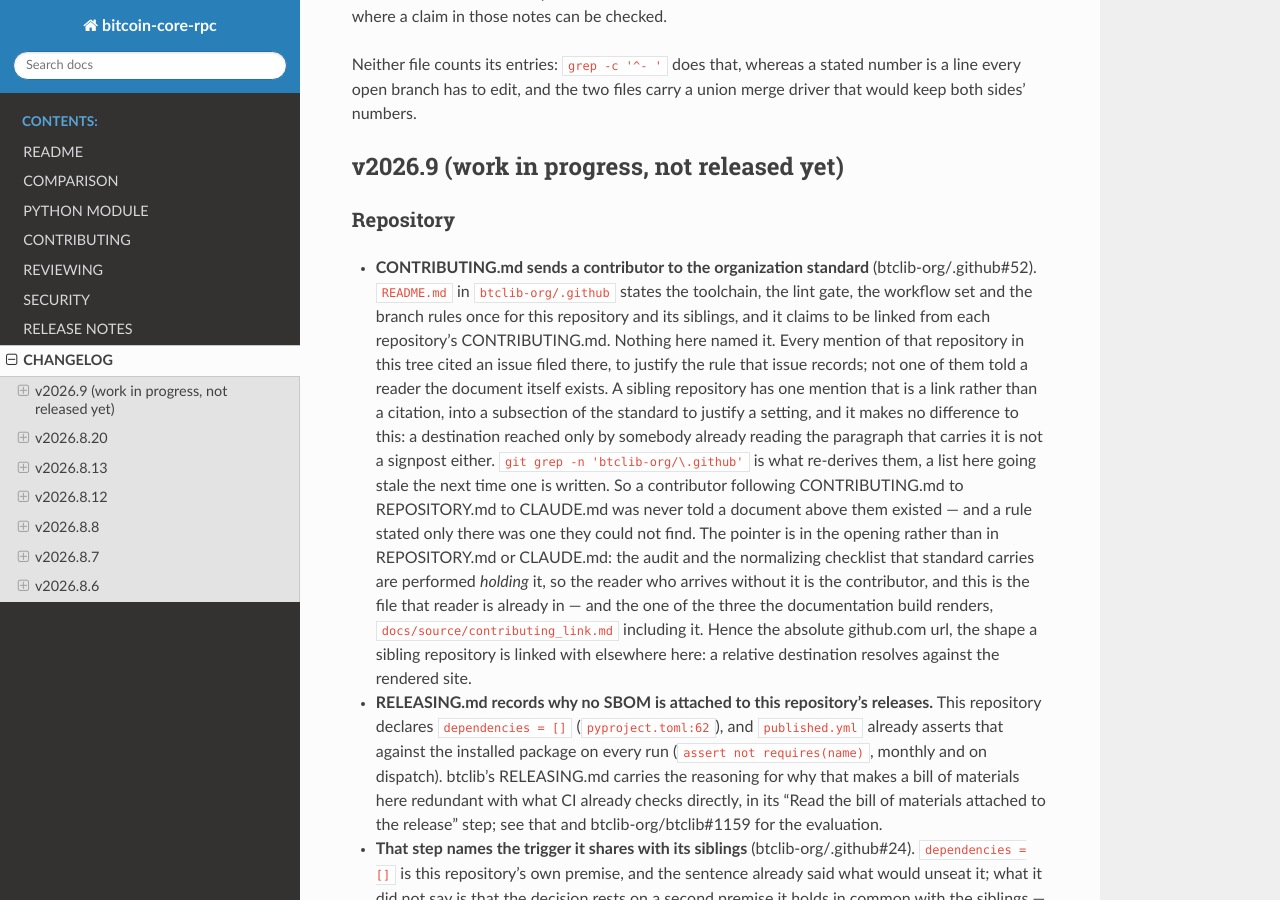
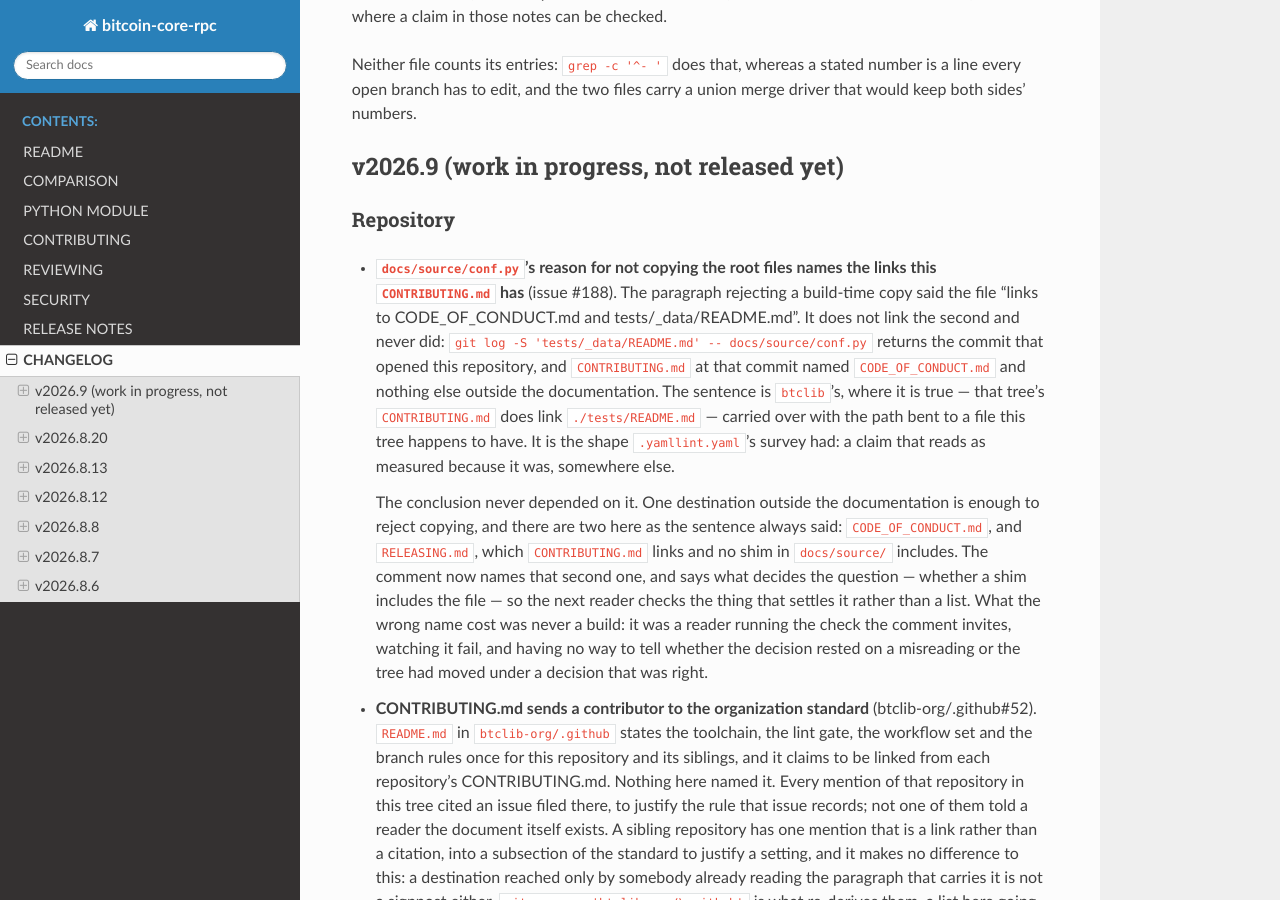
Before and after one commit to btclib-org/bitcoin-core-rpc, a Sphinx documentation site: the page built from docs/source/changelog_link.md, in a window 1280 px wide and 900 px high, scrolled down 203 px. Built offline with Sphinx 7.4.7 and the Read the Docs theme 3.1.0, drawn with Linux system fonts in a browser that asks for light colours.

Commit message:
conf.py's reason for not copying the root files names the links there are
The paragraph rejecting a build-time copy said CONTRIBUTING.md "links
to CODE_OF_CONDUCT.md and tests/_data/README.md". It does not link the
second and never has: git log -S 'tests/_data/README.md' --
docs/source/conf.py returns the commit that opened this repository, and
CONTRIBUTING.md at that commit named CODE_OF_CONDUCT.md alone. The
sentence is btclib's, where it is true -- that CONTRIBUTING.md does
link ./tests/README.md -- carried across with the path bent to a file
this tree happens to have.

The conclusion holds and always did. There are two destinations outside
the documentation, as the sentence said: CODE_OF_CONDUCT.md, and
RELEASING.md, which CONTRIBUTING.md links and no shim under
docs/source/ includes. The comment names that one and states what
decides the question -- whether a shim includes the file -- so the next
reader checks what settles it instead of a list.

The count that was the issue's second half is already gone: the
paragraph now reads "a second definition of files that already exist".

Closes #188

```diff
--- a/CHANGELOG.md
+++ b/CHANGELOG.md
@@ -22,6 +22,31 @@ carry a union merge driver that would keep both sides' numbers.
 ## v2026.9 (work in progress, not released yet)
 
 ### Repository
+
+- **`docs/source/conf.py`'s reason for not copying the root files names
+  the links this `CONTRIBUTING.md` has** (issue #188). The paragraph
+  rejecting a build-time copy said the file "links to CODE_OF_CONDUCT.md
+  and tests/\_data/README.md". It does not link the second and never
+  did: `git log -S 'tests/_data/README.md' -- docs/source/conf.py`
+  returns the commit that opened this repository, and `CONTRIBUTING.md`
+  at that commit named `CODE_OF_CONDUCT.md` and nothing else outside the
+  documentation. The sentence is `btclib`'s, where it is true — that
+  tree's `CONTRIBUTING.md` does link `./tests/README.md` — carried over
+  with the path bent to a file this tree happens to have. It is the
+  shape `.yamllint.yaml`'s survey had: a claim that reads as measured
+  because it was, somewhere else.
+
+  The conclusion never depended on it. One destination outside the
+  documentation is enough to reject copying, and there are two here as
+  the sentence always said: `CODE_OF_CONDUCT.md`, and `RELEASING.md`,
+  which `CONTRIBUTING.md` links and no shim in `docs/source/` includes.
+  The comment now names that second one, and says what decides the
+  question — whether a shim includes the file — so the next reader
+  checks the thing that settles it rather than a list. What the wrong
+  name cost was never a build: it was a reader running the check the
+  comment invites, watching it fail, and having no way to tell whether
+  the decision rested on a misreading or the tree had moved under a
+  decision that was right.
 
 - **CONTRIBUTING.md sends a contributor to the organization standard**
   (btclib-org/.github#52). `README.md` in `btclib-org/.github` states
```
Also changed, not shown: docs/source/conf.py (+5 -4 lines).
